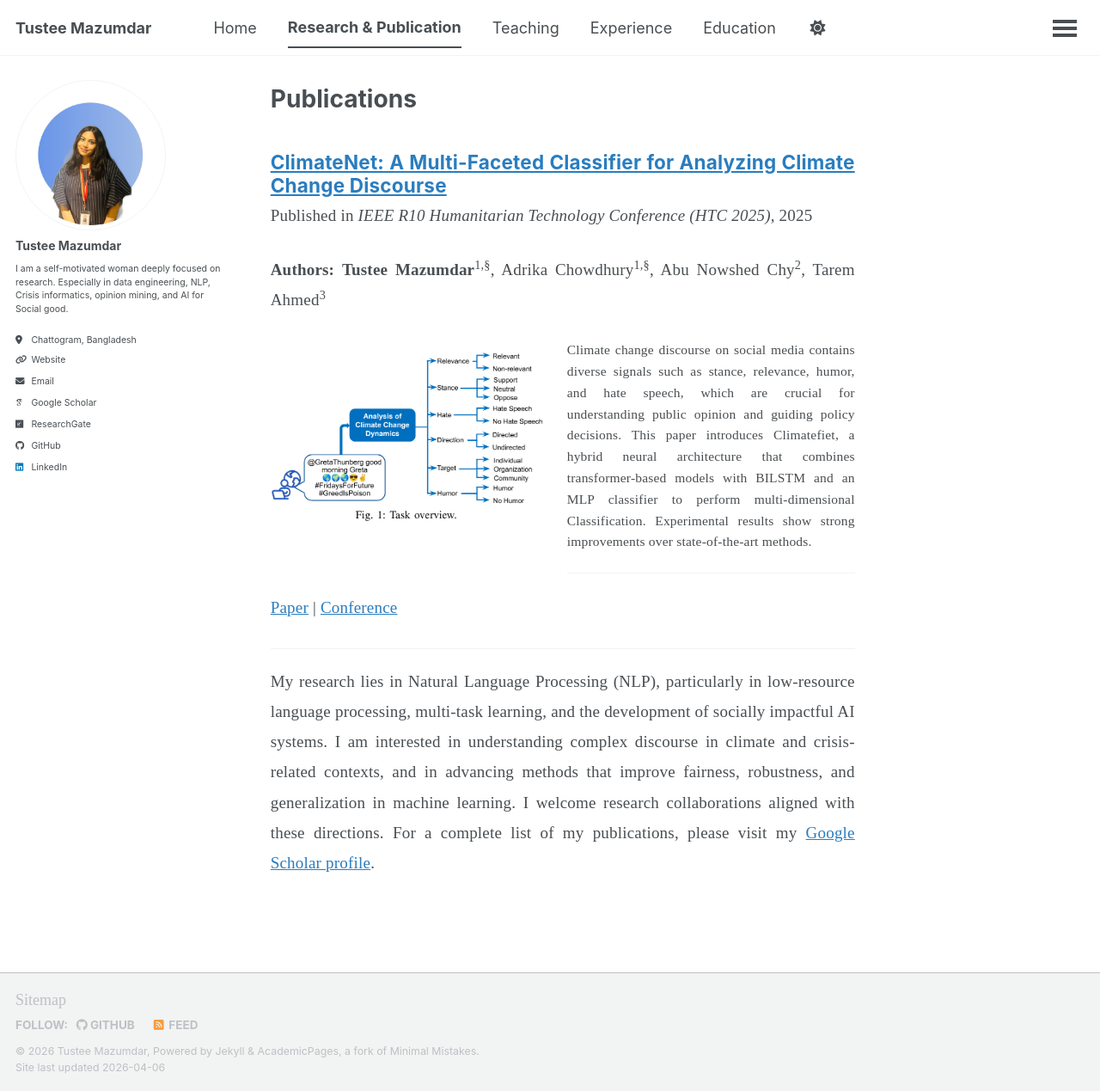
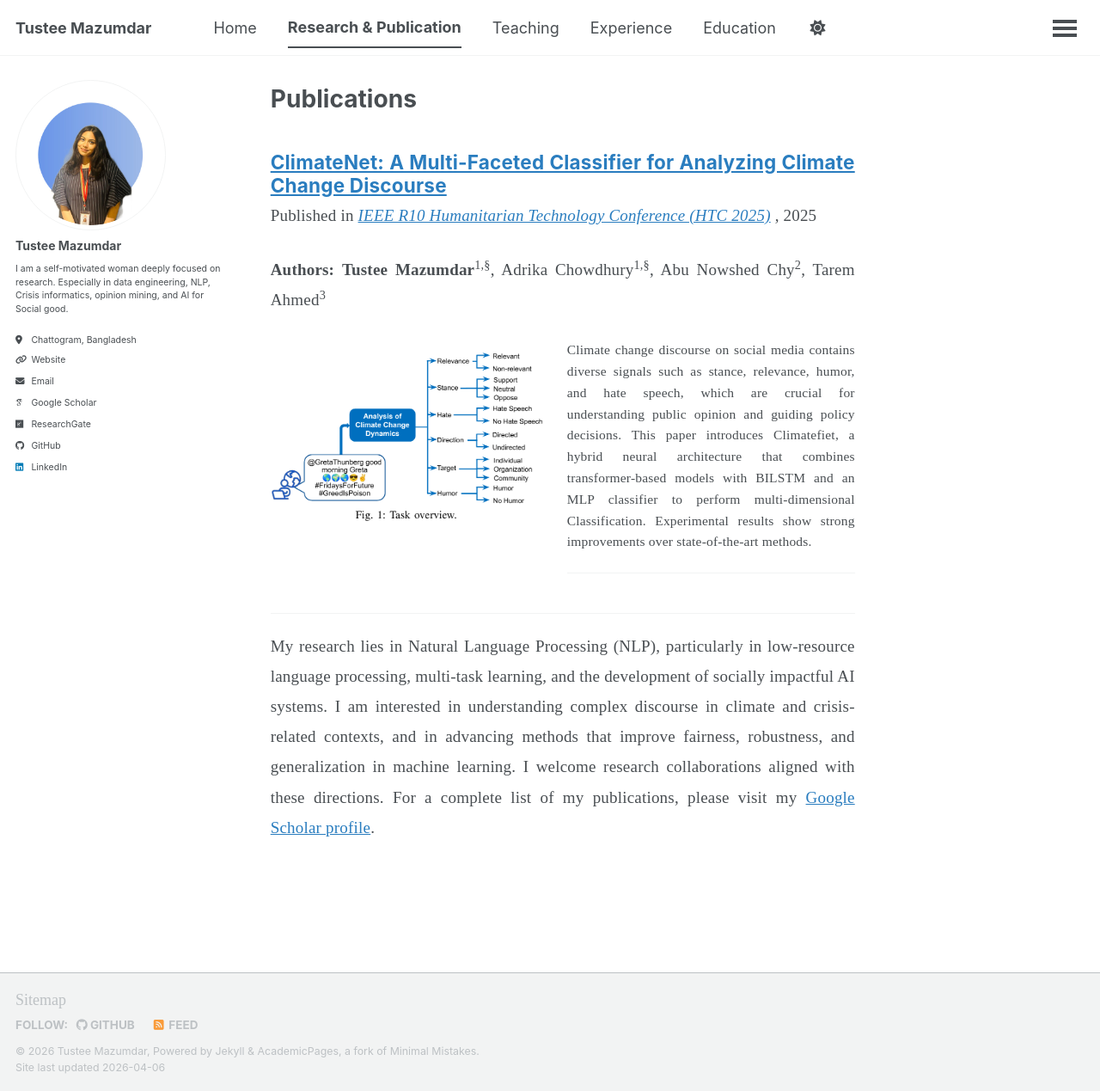
Before and after one commit to TusteeMazumdar/TusteeMazumdar.github.io, a Jekyll site: the page built from _pages/publications.html, in a window 1280 px wide and 1269 px high. Shown: the whole window at 86% size. Built offline with Jekyll 4.4.1, drawn with Linux system fonts in a browser that asks for light colours; some web fonts are replaced; a script bundle is joined from its source files by our own code; library files that are not in the unit come from our copies.

Commit message:
Update publications.html

```diff
--- a/_pages/publications.html
+++ b/_pages/publications.html
@@ -15,9 +15,13 @@ author_profile: true
   </h3>
 
   <!-- Venue -->
-  <p style="margin: 2px 0;">
-    Published in <em>{{ post.venue }}</em>, {{ post.date | date: "%Y" }}
-  </p>
+ <p style="margin: 2px 0;">
+  Published in
+  <em>
+    <a href="{{ post.confurl }}">{{ post.venue }}</a>
+  </em>,
+  {{ post.date | date: "%Y" }}
+</p>
 
   <!-- Authors -->
   {% assign authors = post.content | split: 'Authors:' | last | split: 'Abstract:' | first %}
@@ -42,11 +46,7 @@ author_profile: true
 
   </div>
 
-  <!-- Links -->
-  <p style="margin-top: 6px;">
-    <a href="{{ post.paperurl }}">Paper</a>
-    {% if post.confurl %} | <a href="{{ post.confurl }}">Conference</a>{% endif %}
-  </p>
+
 
 </div>
 
```
